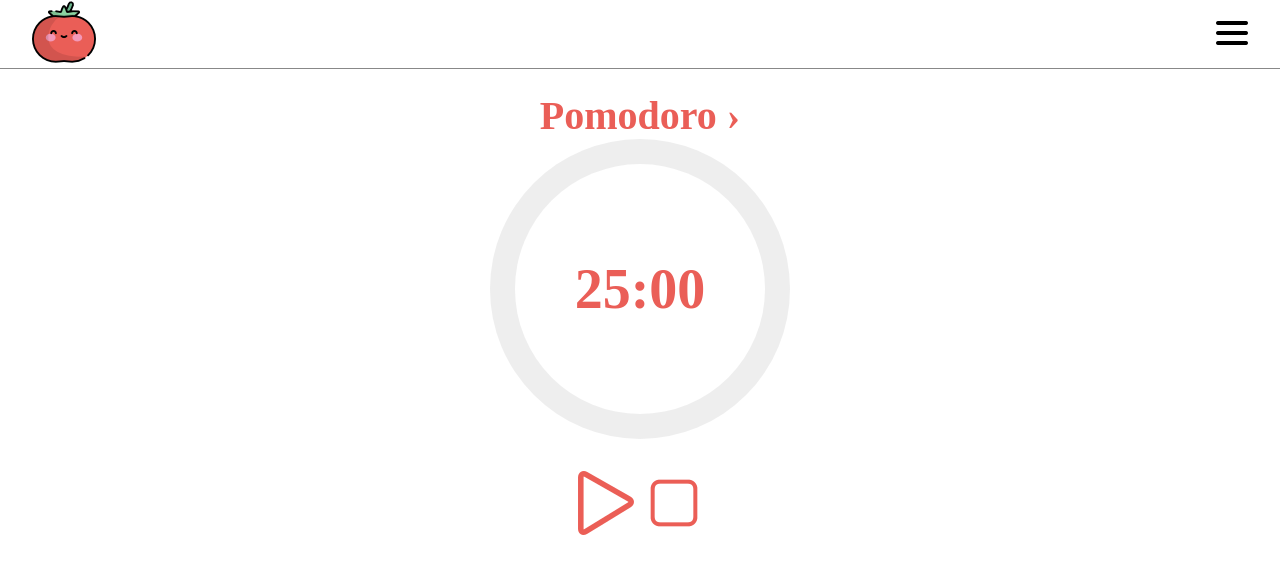
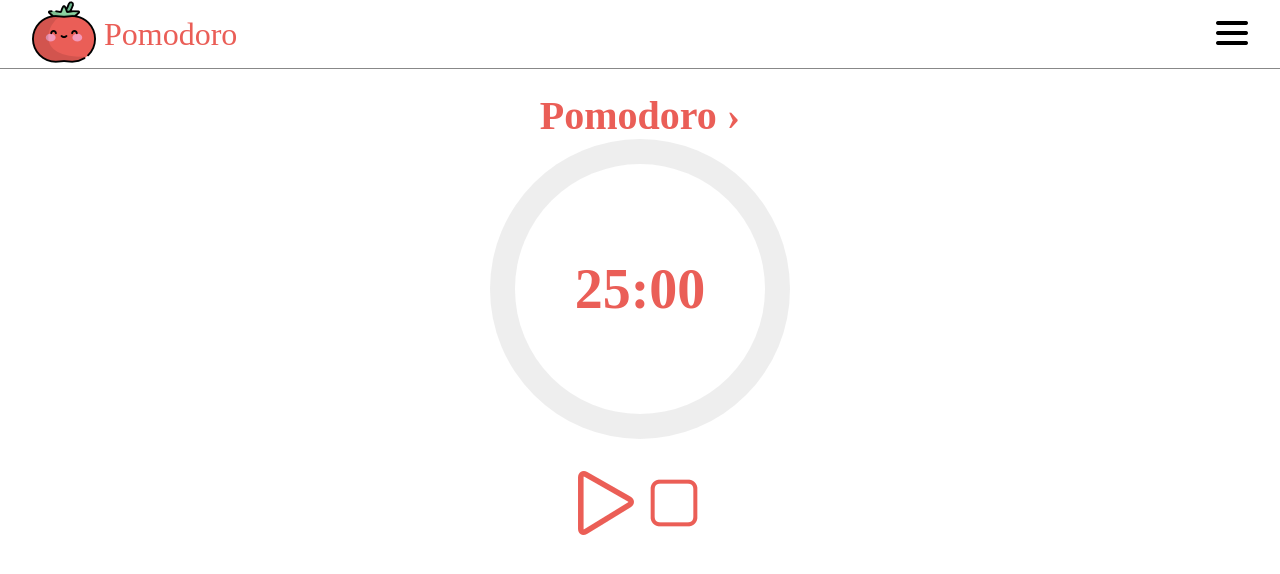
Before and after one commit to FelypePaiva/PomodoroTimer, a plain HTML site: page index.html in a window 1280 px wide. Drawn offline with Linux system fonts and the light colour scheme.

Commit message:
Adiciona texto ao lado da logo

```diff
--- a/css/estilo.css
+++ b/css/estilo.css
@@ -8,6 +8,16 @@ header, main, footer{
 /*Header*/
 header{
 
+}
+.titulo{
+    font-family: Pacifico;
+    font-size:2rem;
+    color:#EA5E57;
+    display:none;
+    position:absolute;
+    top:50%;
+    transform: translateY(-50%);
+    vertical-align: middle;
 }
 .conteiner{
     box-shadow:0px 1px #888888;
@@ -129,3 +139,6 @@ main h1{
 #pause{
     display:none;
 }
+@media screen and (min-width: 480px) {
+    .titulo{display:inline; margin-left:.5rem}
+  }
--- a/index.html
+++ b/index.html
@@ -10,7 +10,7 @@
     <body>
         <div class="conteiner">
             <header>
-            <img src="assets/icons/tomato64px.png" alt="Logo do site, imagem de um tomate" class="logo">
+            <img src="assets/icons/tomato64px.png" alt="Logo do site, imagem de um tomate" class="logo"><span class="titulo">Pomodoro</span>
             <img src="assets/icons/menu32px.png" alt="Icone com 3 listas horizontais, icone para acessar o menu" class="bar">
             <nav>
                 <ul>
```
